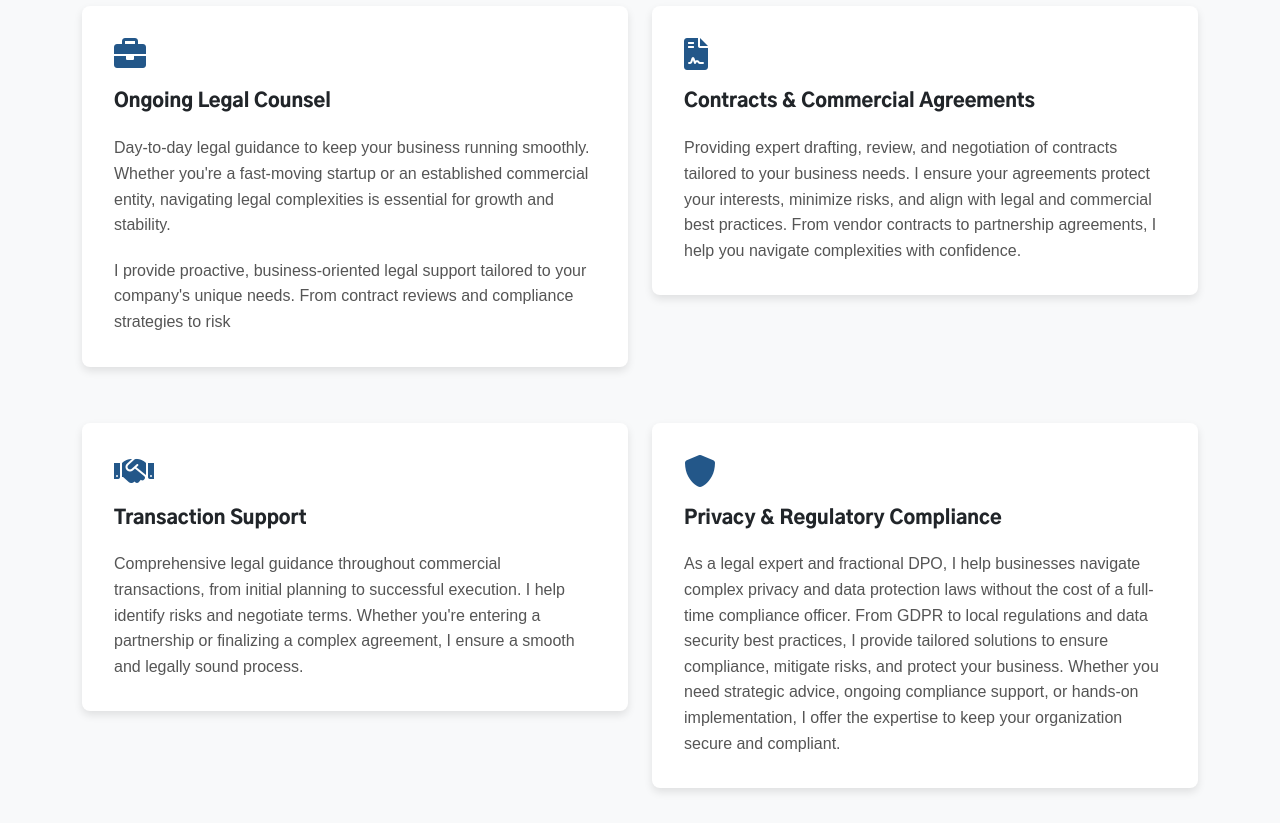
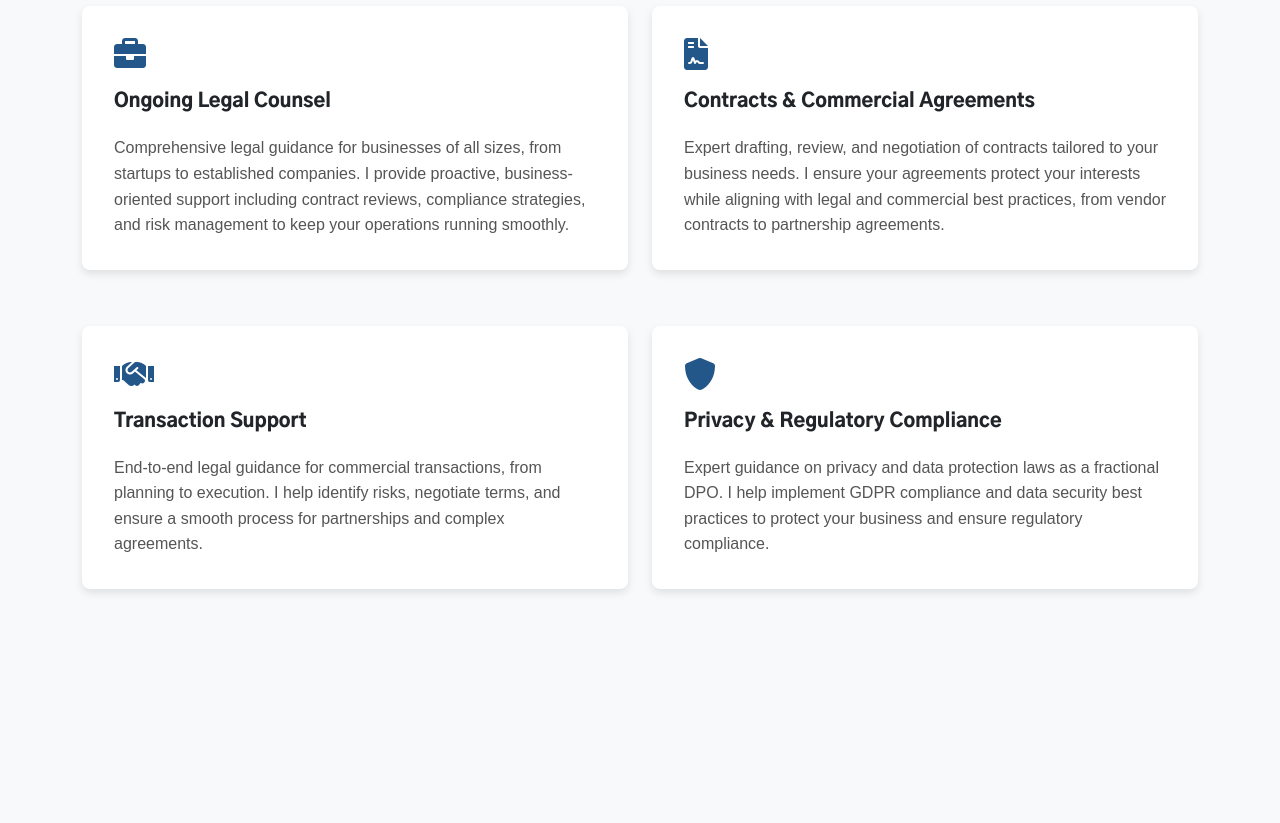
Before and after one commit to iddan/shillolaw.com, a plain HTML site: page index.html in a window 1280 px wide. Shown: the part 980-1803 px from the top of the page. Drawn offline with nearby package versions, Linux system fonts and the light colour scheme.

Commit message:
Update services

```diff
--- a/index.html
+++ b/index.html
@@ -100,15 +100,11 @@
                 <i class="fas fa-briefcase service-icon"></i>
                 <h5 class="card-title">Ongoing Legal Counsel</h5>
                 <p class="card-text">
-                  Day-to-day legal guidance to keep your business running
-                  smoothly. Whether you're a fast-moving startup or an
-                  established commercial entity, navigating legal complexities
-                  is essential for growth and stability.
-                </p>
-                <p class="card-text">
-                  I provide proactive, business-oriented legal support tailored
-                  to your company's unique needs. From contract reviews and
-                  compliance strategies to risk
+                  Comprehensive legal guidance for businesses of all sizes, from
+                  startups to established companies. I provide proactive,
+                  business-oriented support including contract reviews,
+                  compliance strategies, and risk management to keep your
+                  operations running smoothly.
                 </p>
               </div>
             </div>
@@ -119,12 +115,10 @@
                 <i class="fas fa-file-contract service-icon"></i>
                 <h5 class="card-title">Contracts & Commercial Agreements</h5>
                 <p class="card-text">
-                  Providing expert drafting, review, and negotiation of
-                  contracts tailored to your business needs. I ensure your
-                  agreements protect your interests, minimize risks, and align
-                  with legal and commercial best practices. From vendor
-                  contracts to partnership agreements, I help you navigate
-                  complexities with confidence.
+                  Expert drafting, review, and negotiation of contracts tailored
+                  to your business needs. I ensure your agreements protect your
+                  interests while aligning with legal and commercial best
+                  practices, from vendor contracts to partnership agreements.
                 </p>
               </div>
             </div>
@@ -135,11 +129,10 @@
                 <i class="fas fa-handshake service-icon"></i>
                 <h5 class="card-title">Transaction Support</h5>
                 <p class="card-text">
-                  Comprehensive legal guidance throughout commercial
-                  transactions, from initial planning to successful execution. I
-                  help identify risks and negotiate terms. Whether you're
-                  entering a partnership or finalizing a complex agreement, I
-                  ensure a smooth and legally sound process.
+                  End-to-end legal guidance for commercial transactions, from
+                  planning to execution. I help identify risks, negotiate terms,
+                  and ensure a smooth process for partnerships and complex
+                  agreements.
                 </p>
               </div>
             </div>
@@ -150,15 +143,10 @@
                 <i class="fas fa-shield-alt service-icon"></i>
                 <h5 class="card-title">Privacy & Regulatory Compliance</h5>
                 <p class="card-text">
-                  As a legal expert and fractional DPO, I help businesses
-                  navigate complex privacy and data protection laws without the
-                  cost of a full-time compliance officer. From GDPR to local
-                  regulations and data security best practices, I provide
-                  tailored solutions to ensure compliance, mitigate risks, and
-                  protect your business. Whether you need strategic advice,
-                  ongoing compliance support, or hands-on implementation, I
-                  offer the expertise to keep your organization secure and
-                  compliant.
+                  Expert guidance on privacy and data protection laws as a
+                  fractional DPO. I help implement GDPR compliance and data
+                  security best practices to protect your business and ensure
+                  regulatory compliance.
                 </p>
               </div>
             </div>
```
